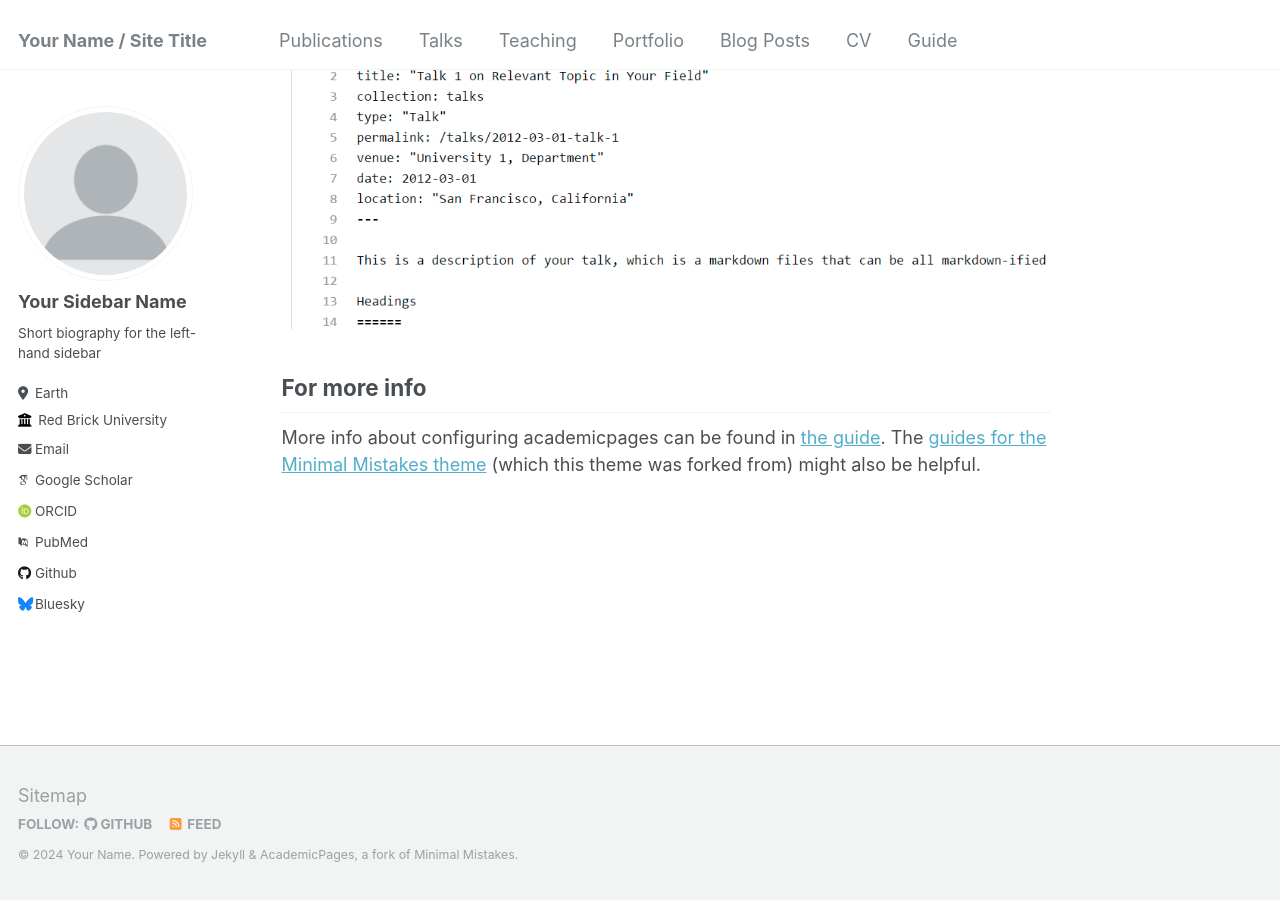
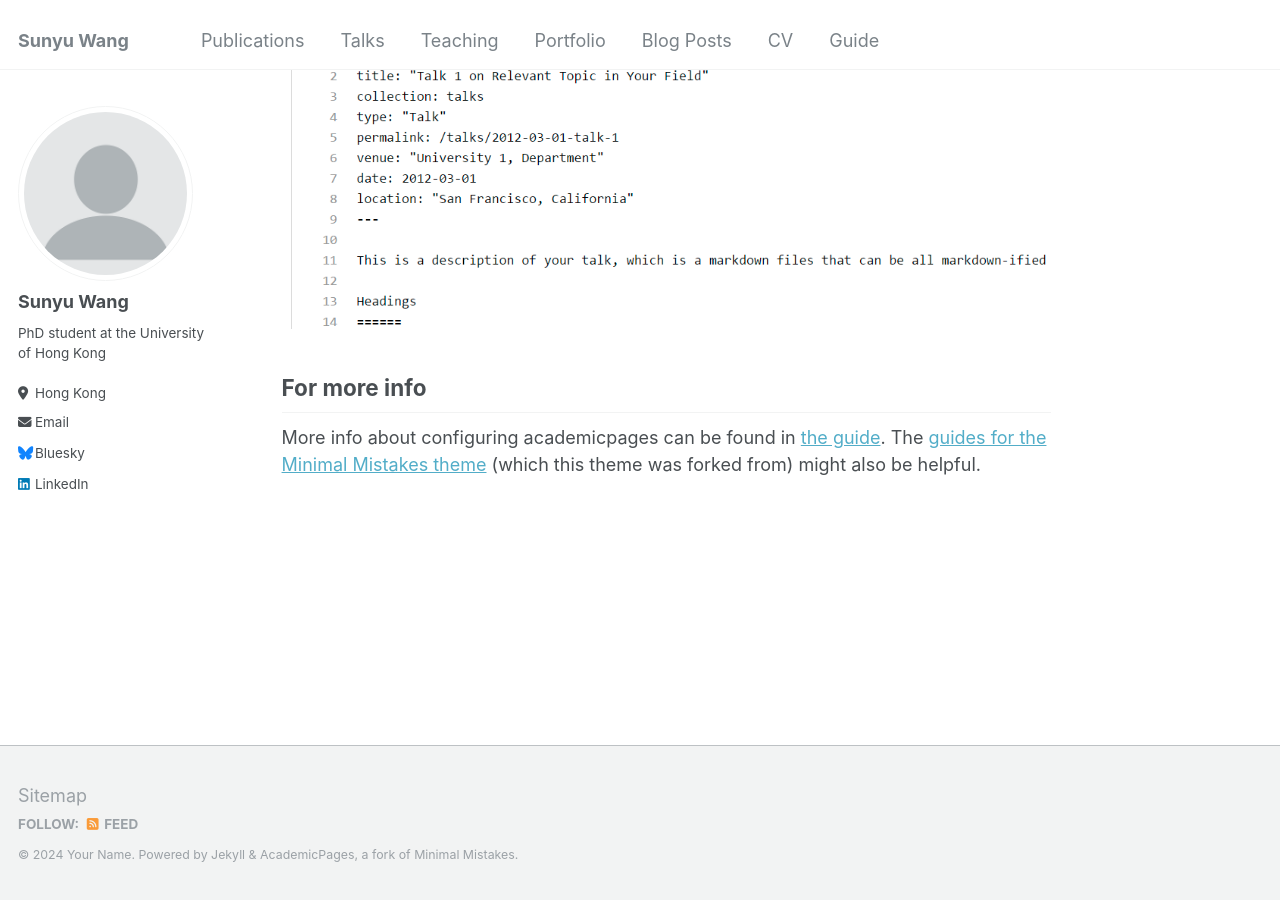
Before and after one commit to sywang-20/sywang-20.github.io, a Jekyll site: the page built from _pages/about.md, in a window 1280 px wide and 900 px high, scrolled down 2660 px. Built offline with Jekyll 4.4.1, drawn with Linux system fonts in a browser that asks for light colours; some web fonts are replaced.

Commit message:
Update _config.yml

```diff
--- a/_config.yml
+++ b/_config.yml
@@ -8,7 +8,7 @@
 
 # Basic Site Settings
 locale                   : "en-US"
-title                    : "Your Name / Site Title"
+title                    : "Sunyu Wang"
 title_separator          : "-"
 name                     : &name "Your Name"
 description              : &description "personal description"
@@ -22,29 +22,29 @@ repository               : "academicpages/academicpages.github.io"
 author:
   # Biographic information
   avatar           : "profile.png"
-  name             : "Your Sidebar Name"
+  name             : "Sunyu Wang"
   pronouns         : # example: "she/her"
-  bio              : "Short biography for the left-hand sidebar"
-  location         : "Earth"
-  employer         : "Red Brick University"
-  uri              : # URL
-  email            : "none@example.org"
+  bio              : "PhD student at the University of Hong Kong"
+  location         : "Hong Kong"
+  # employer         : "Red Brick University"
+  # uri              : # URL
+  email            : "sywang410@163.com"
 
   # Academic websites
-  arxiv            : # URL - Update with the correct link to your profile
-  googlescholar    : "https://scholar.google.com/citations?user=PS_CX0AAAAAJ"
-  impactstory      : # URL
-  orcid            : "http://orcid.org/yourorcidurl"
-  pubmed           : "https://www.ncbi.nlm.nih.gov/pubmed/?term=john+snow"
-  researchgate     : # URL
+  # arxiv            : # URL - Update with the correct link to your profile
+  # googlescholar    : "https://scholar.google.com/citations?user=PS_CX0AAAAAJ"
+  # impactstory      : # URL
+  # orcid            : "http://orcid.org/yourorcidurl"
+  # pubmed           : "https://www.ncbi.nlm.nih.gov/pubmed/?term=john+snow"
+  # researchgate     : # URL
 
   # Repositories and software development
-  bitbucket        : # Username - Update with your username on the site
-  codepen          : # Username
-  dribbble         : # Username
-  github           : "academicpages"
-  kaggle           : # Username
-  stackoverflow    : # User number or user number and name (i.e., use "1" or "1/jeff-atwood")
+  # bitbucket        : # Username - Update with your username on the site
+  # codepen          : # Username
+  # dribbble         : # Username
+  # github           : "academicpages"
+  # kaggle           : # Username
+  # stackoverflow    : # User number or user number and name (i.e., use "1" or "1/jeff-atwood")
 
   # Social media
   bluesky          : "bsky.app" # Replace this with you Bluesky username
@@ -56,7 +56,7 @@ author:
   keybase          : # Username
   instagram        : # Username
   lastfm           : # Username
-  linkedin         : # Username
+  linkedin         : https://www.linkedin.com/in/sywang410/
   mastodon         : # URL
   medium           : # URL
   pinterest        : # Username
```
